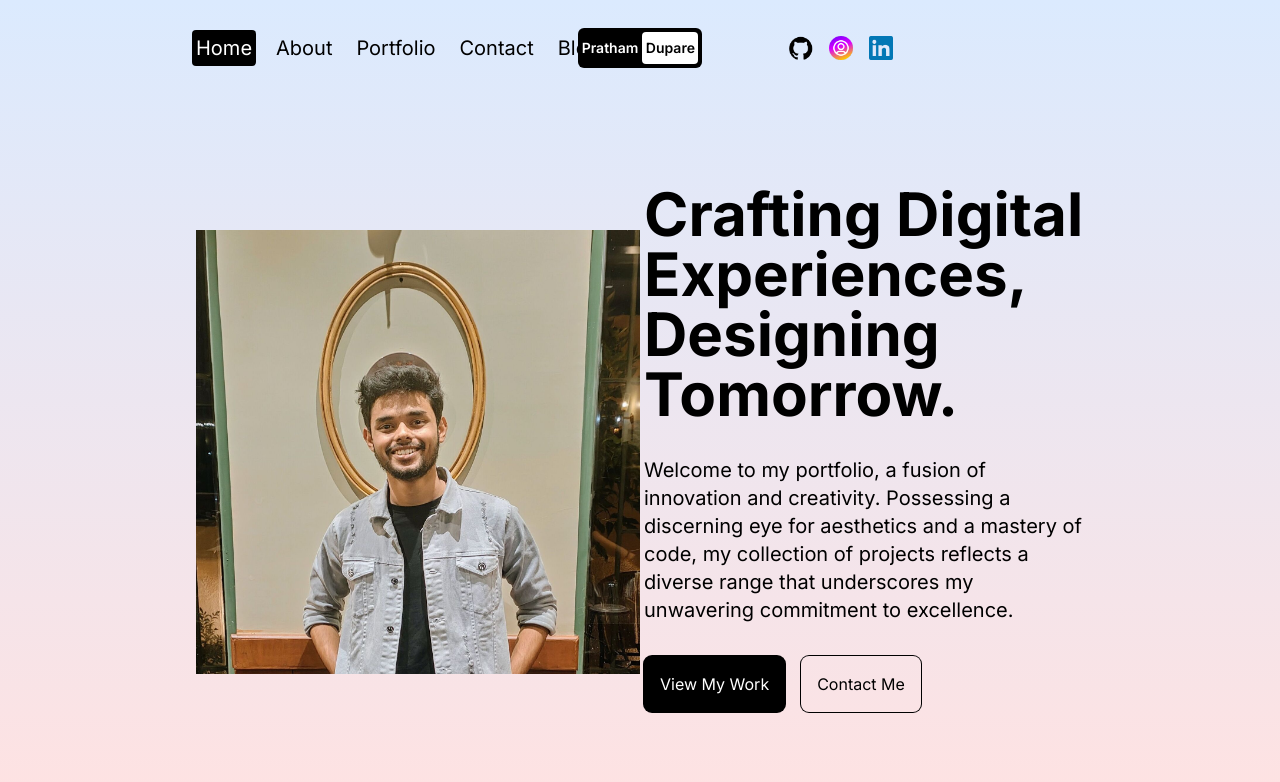
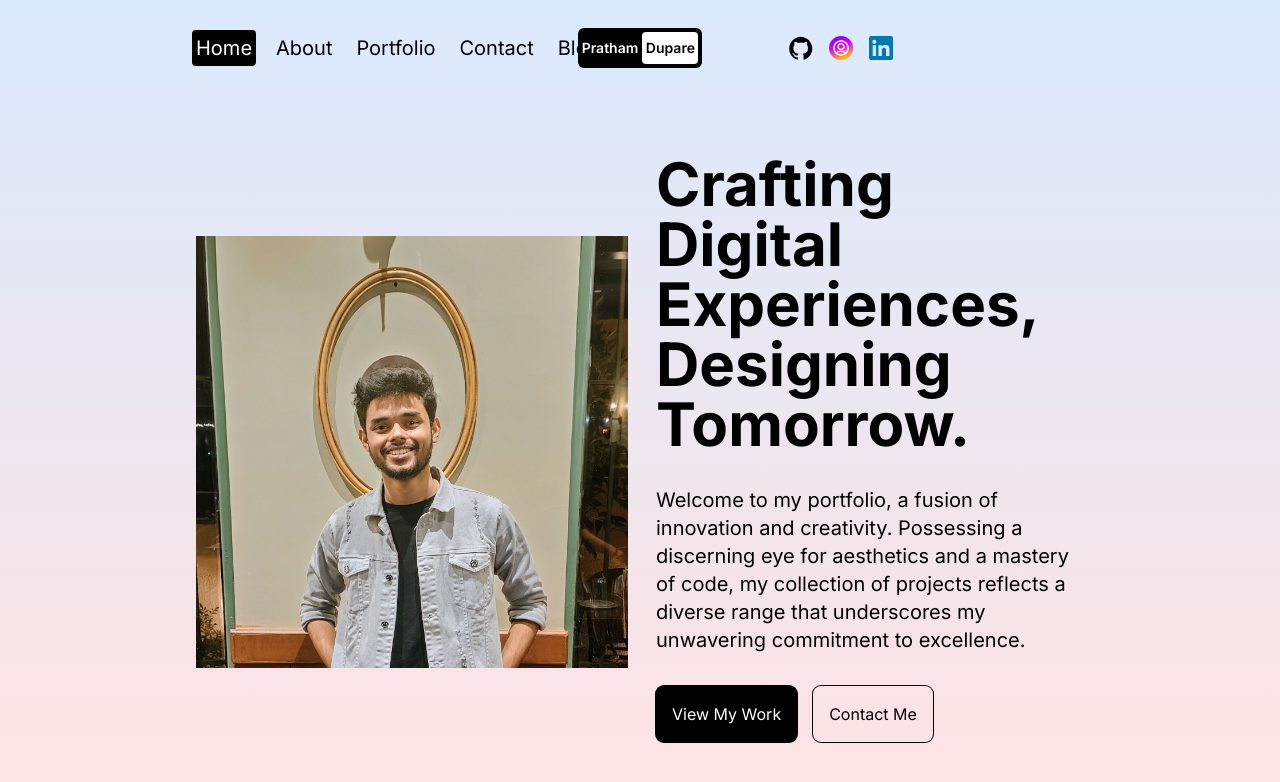
Before and after one commit to prathamdupare/NextJS-portfolio, a Next.js app: page / in a window 1280 px wide. Shown: the top 782 px of the page. Built offline with nearby package versions, Linux system fonts and the light colour scheme.

Commit message:
fixed layout

```diff
--- a/src/app/page.jsx
+++ b/src/app/page.jsx
@@ -12,7 +12,7 @@ const Homepage = () => {
       animate={{ y: "0%" }}
       transition={{ duration: 1 }}
     >
-      <div className="h-full flex flex-col lg:flex-row px-4 sm:px-8 md:px-12 lg:px-20 xl:px-48">
+      <div className="h-full flex flex-col gap-6 lg:flex-row px-4 sm:px-8 md:px-12 lg:px-20 xl:px-48">
         {/* IMAGE CONTAINER */}
         <div className="h-1/2 m-1 lg:h-full lg:w-1/2 relative">
           <Image src="/hero.png" alt="" fill className="object-contain" />
```
